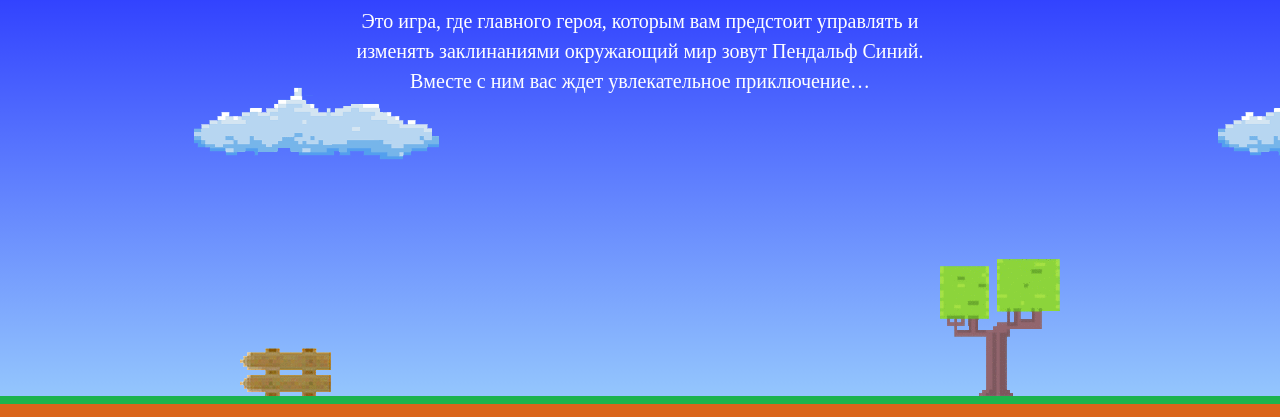
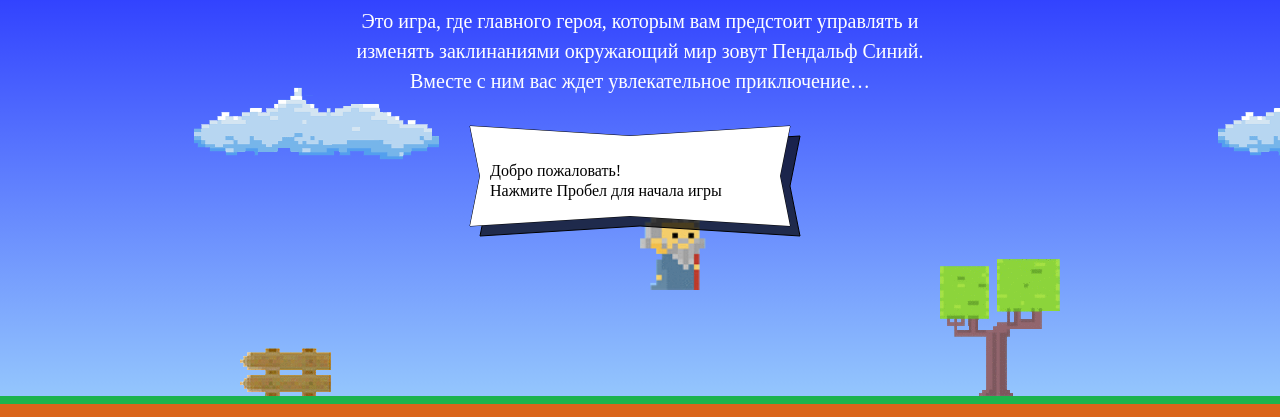
Before and after one commit to alexandraleo/code-and-magick-old, a website: page index.html in a window 1280 px wide. Shown: the part 203-620 px from the top of the page. Drawn offline with Linux system fonts and the light colour scheme; a web font is replaced by a local one.

Commit message:
Управление параметрами мага

```diff
--- a/index.html
+++ b/index.html
@@ -168,6 +168,30 @@
     <p class="setup-similar-label">Петр Петров</p>
   </div>
 </template>
+<script>
+  var fireballSize = 22 ;
+  var getFireballSpeed = function(left) {
+    if (left) {
+      return 5;
+    }
+    else {
+      return 2;
+    }
+  };
+  var wizardSpeed = 3 ;
+  var wizardWidth = 70 ;
+  var getWizardHeight = function() {
+    getWizardHeight = 1.337 * wizardWidth;
+    return(getWizardHeight);
+  };
+  function getWizardX(width) {
+    return 0.5 * width ;
+  };
+  function getWizardY(height) {
+    return (1 / 3) * height;
+  };
 
+</script>
+<script src="js/game.js" charset="utf-8"></script>
 </body>
 </html>
```
